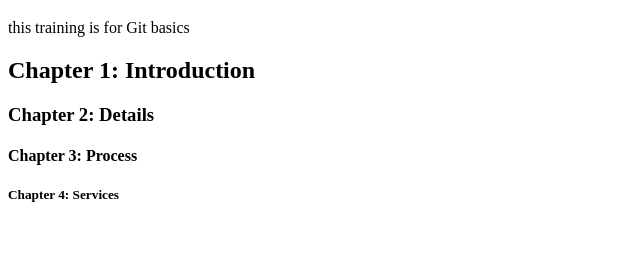
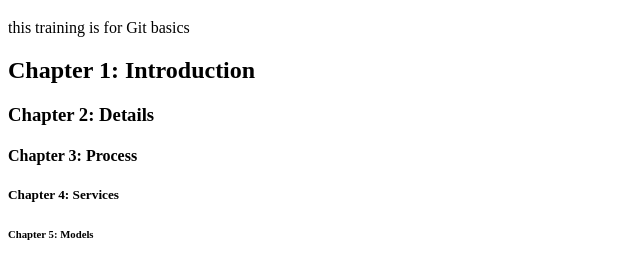
Before and after one commit to KWinTech2021/cicdtest, a website: page src/index.html in a window 1280 px wide. Shown: the part 193-472 px from the top of the page, without its empty margins (0-640 px from the left). Drawn offline with Linux system fonts and the light colour scheme.

Commit message:
changed index file

```diff
--- a/src/index.html
+++ b/src/index.html
@@ -22,5 +22,7 @@
     <h4>Chapter 3: Process</h4>
 
     <h5>Chapter 4: Services</h5>
+
+    <h6>Chapter 5: Models</h6>
 </body>
 </html>
```
